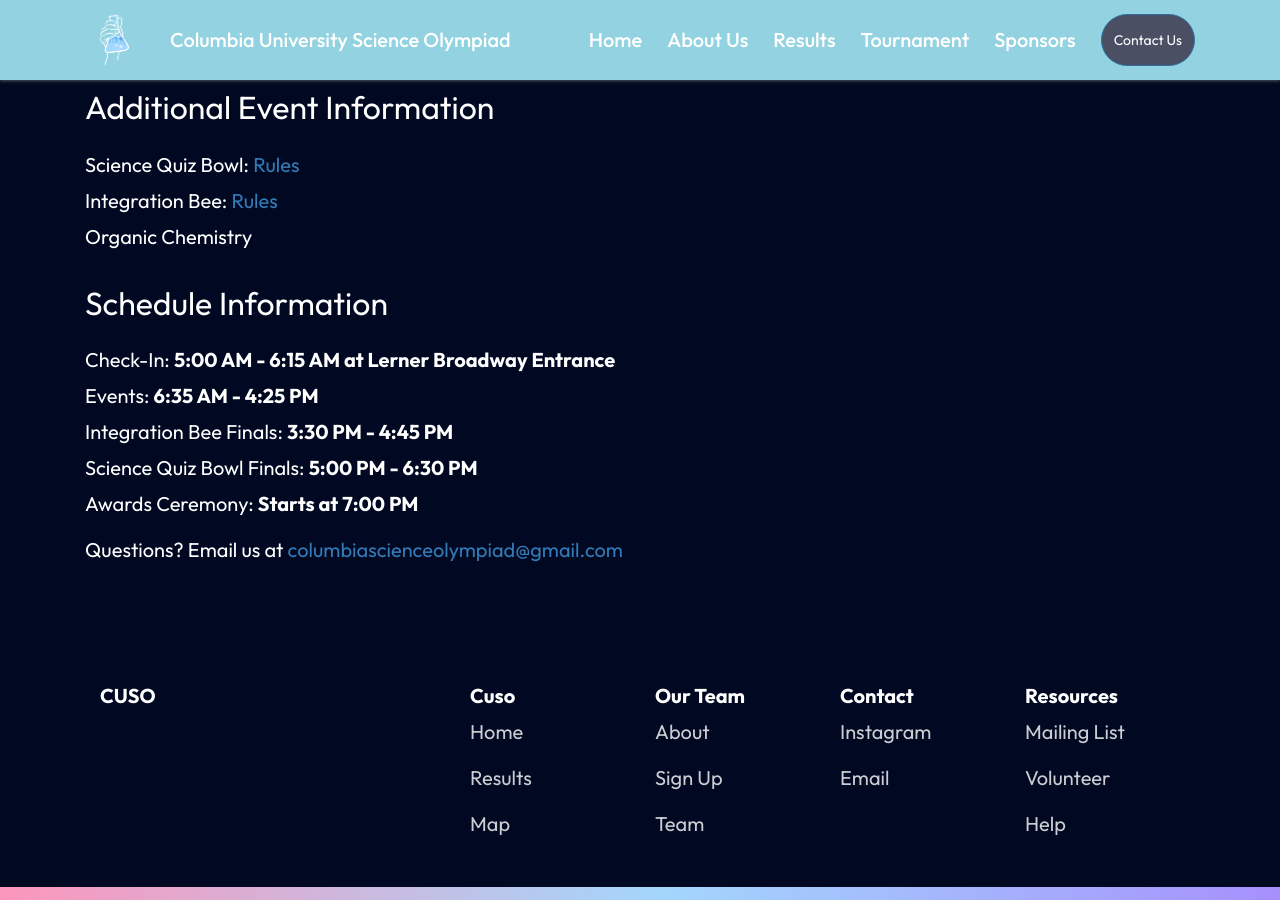
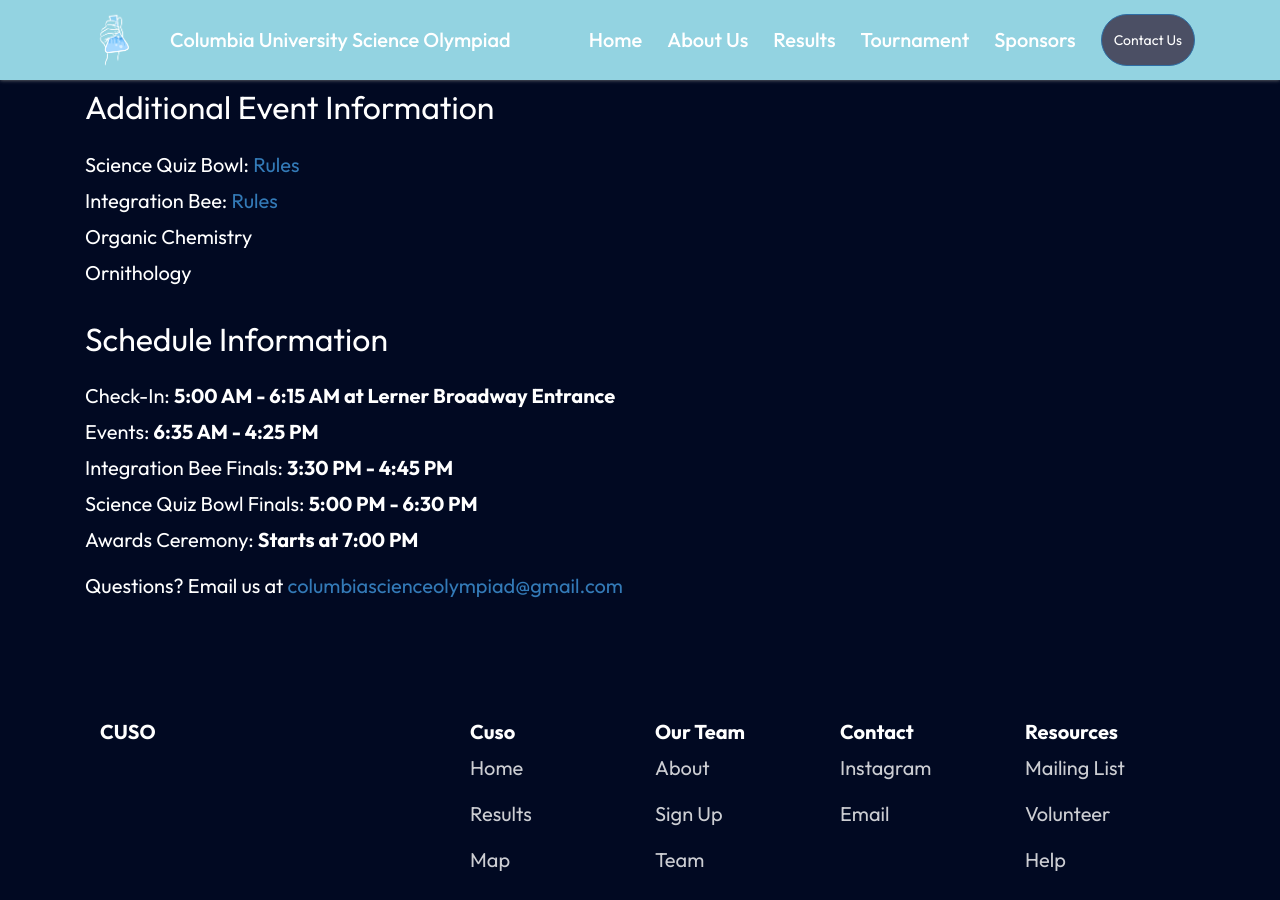
Before and after one commit to columbia-science-olympiad/columbia-science-olympiad.github.io, a Jekyll site: the page built from tournament.md, in a window 1280 px wide and 900 px high, scrolled down 748 px. Built offline with Jekyll 4.4.1, drawn with Linux system fonts in a browser that asks for light colours; nearby versions of some CDN libraries.

Commit message:
Added Ornithology to additional events

```diff
--- a/tournament.md
+++ b/tournament.md
@@ -29,6 +29,7 @@
 -   Science Quiz Bowl: [Rules](https://docs.google.com/document/d/1AMyyomrl9rs31zMDHXFkZFL5hSqFel8wzteqUA18gks/edit?usp=sharing)
 -   Integration Bee: [Rules](https://docs.google.com/document/d/1JTgPZNBiN1-SBNWM7BRX6KSeXLhFl2MtFFORlw6Lnts/edit?usp=sharing)
 -   Organic Chemistry
+-   Ornithology
 
 ## Schedule Information
 
```
